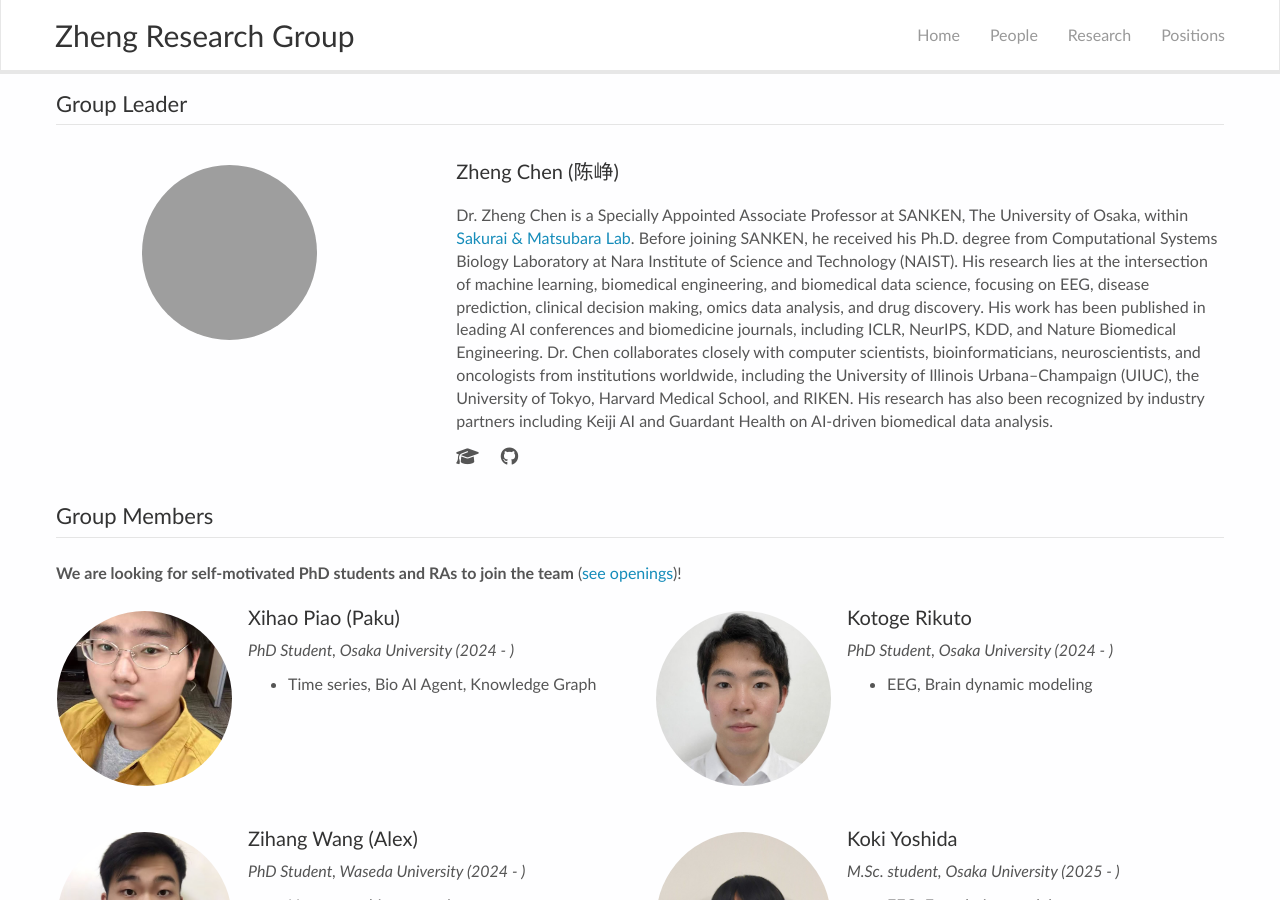
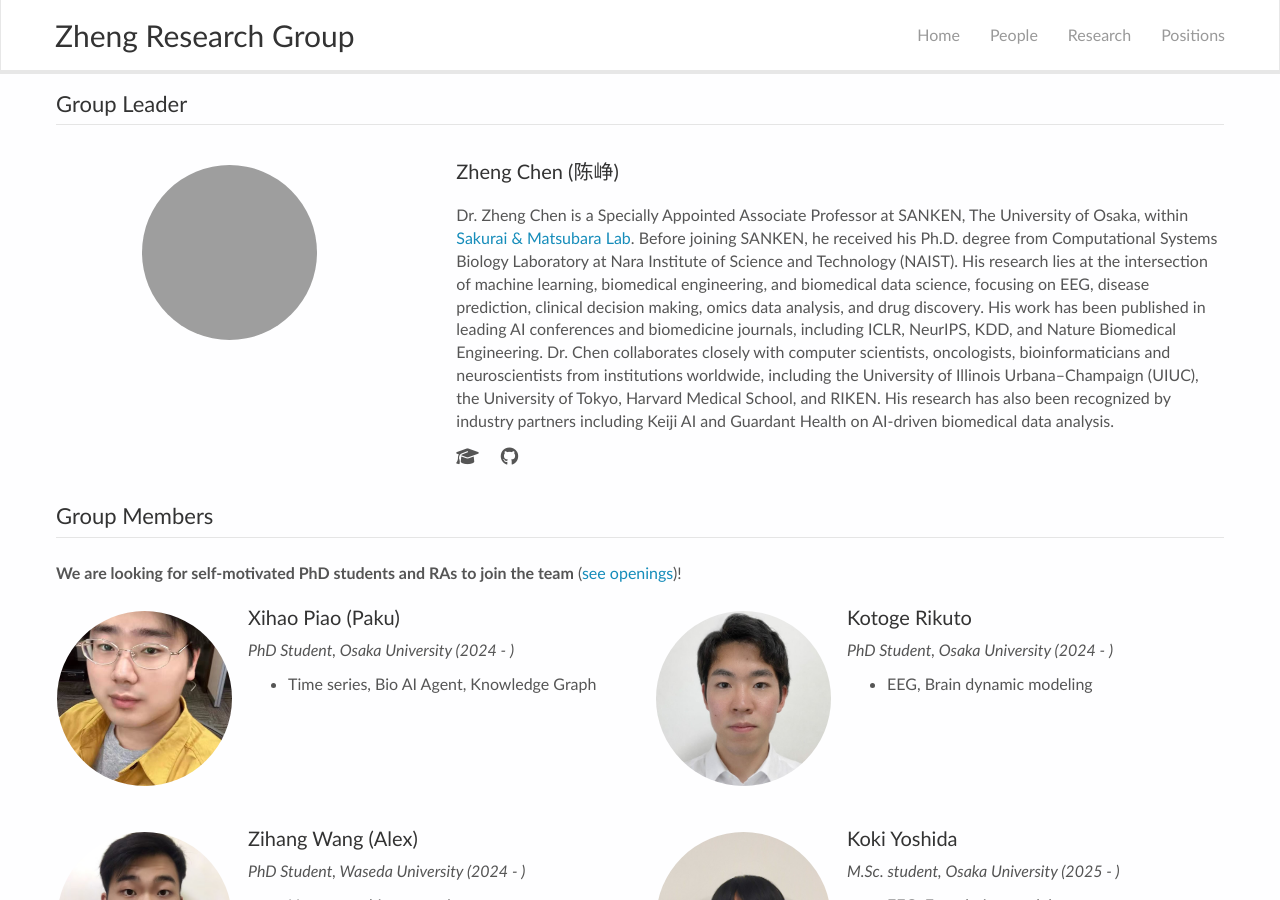
Before and after one commit to zhengchen3/zhengchen3.github.io, a Jekyll site: the page built from _pages/team.md, in a window 1280 px wide and 900 px high. Built offline with Jekyll 4.4.1, drawn with Linux system fonts in a browser that asks for light colours; nearby versions of some CDN libraries.

```diff
--- a/_pages/team.md
+++ b/_pages/team.md
@@ -55,7 +55,7 @@ permalink: /team/
 Dr. Zheng Chen is a Specially Appointed Associate Professor at SANKEN, The University of Osaka, within [Sakurai & Matsubara Lab](https://www.dm.sanken.osaka-u.ac.jp).
 Before joining SANKEN, he received his Ph.D. degree from Computational Systems Biology Laboratory at Nara Institute of Science and Technology (NAIST). His research lies at the intersection of machine learning, biomedical engineering, and biomedical data science, focusing on EEG, disease prediction, clinical decision making, omics data analysis, and drug discovery. His work has been published in leading AI conferences and biomedicine journals, including ICLR, NeurIPS, KDD, and Nature Biomedical Engineering.
 <!-- He serves as an Area Chair and Program Committee member for major conferences such as KDD. -->
-Dr. Chen collaborates closely with computer scientists, bioinformaticians, neuroscientists, and oncologists from institutions worldwide, including the University of Illinois Urbana–Champaign (UIUC), the University of Tokyo, Harvard Medical School, and RIKEN.
+Dr. Chen collaborates closely with computer scientists, oncologists, bioinformaticians and neuroscientists from institutions worldwide, including the University of Illinois Urbana–Champaign (UIUC), the University of Tokyo, Harvard Medical School, and RIKEN.
 His research has also been recognized by industry partners including Keiji AI and Guardant Health on AI-driven biomedical data analysis.
 </p>
 
```
